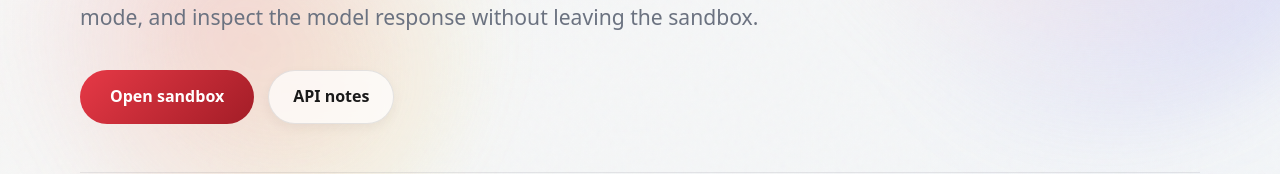
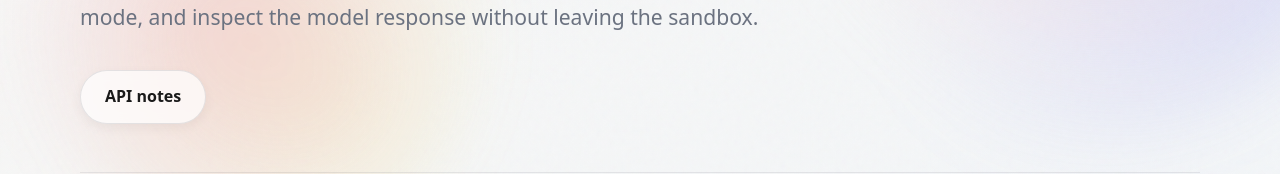
Before and after one commit to shiftbloom-studio/openai-privacy-filter-api, a Next.js app in the folder apps/web/: page / in a window 1280 px wide. Shown: the part 455-629 px from the top of the page. Built offline with nearby package versions, Linux system fonts and the light colour scheme; no server answers.

Commit message:
fix: remove redundant sandbox hero cta
Remove the hero Open sandbox button because the sandbox is immediately visible below the hero.

```diff
--- a/apps/web/app/page.tsx
+++ b/apps/web/app/page.tsx
@@ -26,9 +26,6 @@ export default function Home() {
           inspect the model response without leaving the sandbox.
         </p>
         <div className="extension-actions">
-          <a className="modern-btn" href="#sandbox">
-            Open sandbox
-          </a>
           <a className="tertiary-btn" href="/docs">
             API notes
           </a>
```
